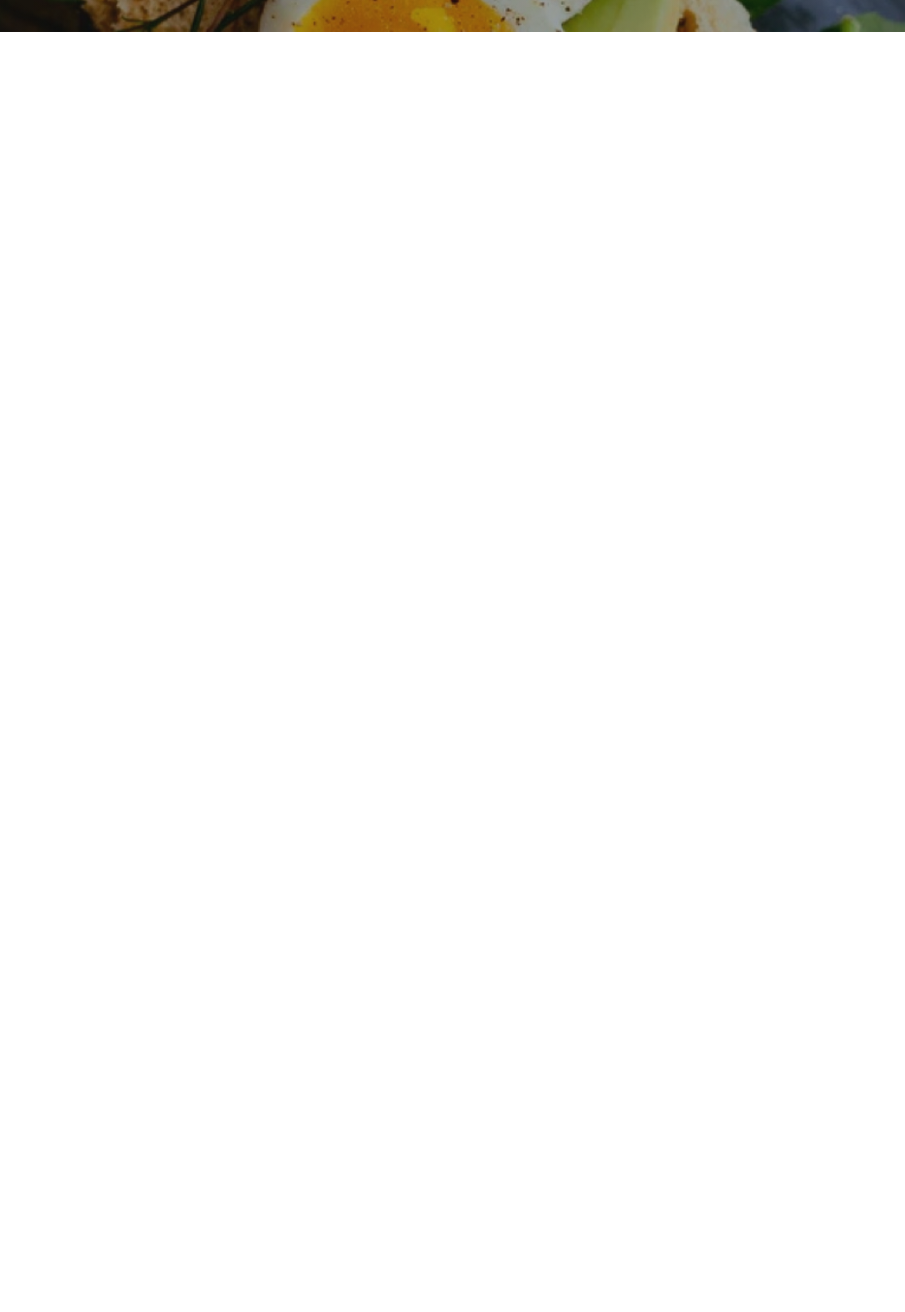
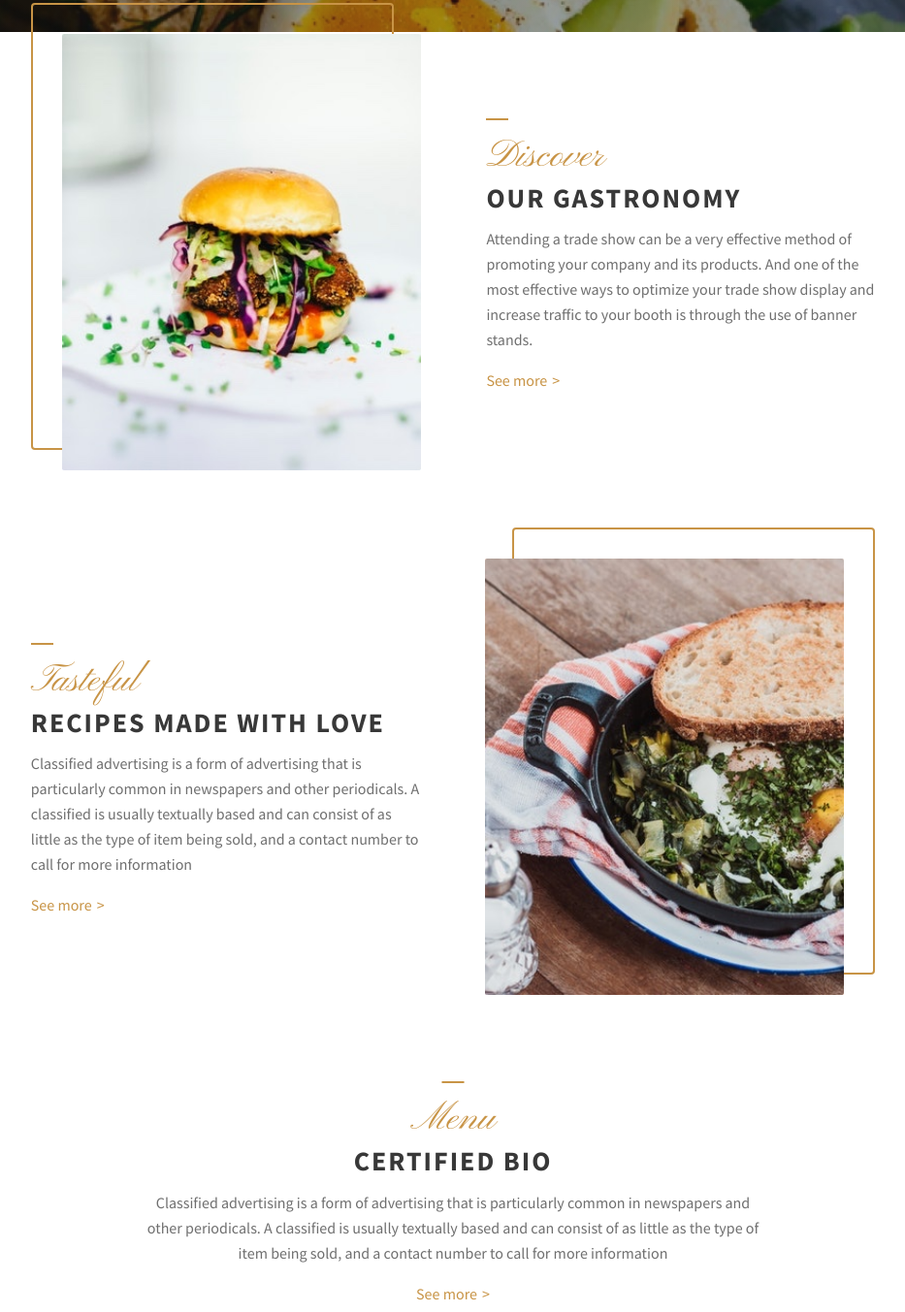
Before and after one commit to guicima/TP3-The-Fiasco-Restaurant, a plain HTML site: page index.html in a window 1280 px wide. Shown: the part 687-2040 px from the top of the page at 97% size, without its empty margins (173-1106 px from the left). Before the commit the page ends 800 px from the top, so only its background shows below. Drawn offline with Linux system fonts and the light colour scheme.

Commit message:
Differents cards creation and mobile adaptation

```diff
--- a/index.html
+++ b/index.html
@@ -30,6 +30,49 @@
             <h1 class="name">The Fiasco</h1>
             <h3 class="subtitle">Mediterranean specialities</h3>
         </div>
+
+        <div class="main-content container">
+            <div class="card left">
+                <div class="image-border"><img class="card-image" src="img/burger.jpg" alt=""></div>
+                <div class="card-text">
+                    <h2 class="card-yellowtitle">Discover</h2>
+                    <h1 class="card-title">Our Gastronomy</h1>
+                    <p class="card-paragraphe">Attending a trade show can be a very effective method of promoting your
+                        company
+                        and
+                        its products. And one of the most effective ways to optimize your trade show display and
+                        increase
+                        traffic to your booth is through the use of banner stands.</p>
+                    <a href="#" class="card-link">See more</a>
+                </div>
+            </div>
+
+            <div class="card right">
+                <div class="image-border"><img class="card-image" src="img/crusted-chicken.jpg" alt=""></div>
+                <div class="card-text">
+                    <h2 class="card-yellowtitle">Tasteful</h2>
+                    <h1 class="card-title">Recipes made with love</h1>
+                    <p class="card-paragraphe">Classified advertising is a form of advertising that is particularly
+                        common in
+                        newspapers and other periodicals. A classified is usually textually based and can consist of as
+                        little as the type of item being sold, and a contact number to call for more information</p>
+                    <a href="#" class="card-link">See more</a>
+                </div>
+            </div>
+
+            <div class="card center">
+                <div class="card-text">
+                    <h2 class="card-yellowtitle">Menu</h2>
+                    <h1 class="card-title">Certified bio</h1>
+                    <p class="card-paragraphe">Classified advertising is a form of advertising that is particularly
+                        common in
+                        newspapers and other periodicals. A classified is usually textually based and can consist of as
+                        little as the type of item being sold, and a contact number to call for more information</p>
+                    <a href="#" class="card-link">See more</a>
+                </div>
+            </div>
+
+        </div>
     </main>
 
 </body>
--- a/style.css
+++ b/style.css
@@ -6,7 +6,10 @@ body {
     font-family: 'Source Sans Pro', sans-serif;
     font-size: 16px;
     line-height: 26px;
+    color: #6F6F6F;
 }
+
+/*NAVBAR*/
 
 .header {
     position: fixed;
@@ -20,7 +23,7 @@ body {
 }
 
 .container {
-    margin: 0 10vw;
+    margin: 0 16vw;
 }
 
 .logo,
@@ -49,6 +52,8 @@ body {
     padding: 6px 17px;
 }
 
+/*LAND-CONTENT*/
+
 .land-content {
     background: linear-gradient(180deg, #1c1c1c, #1c1c1c66 50%), center center / cover no-repeat url(img/eggs.jpg);
     height: 90vh;
@@ -72,6 +77,7 @@ body {
     text-transform: uppercase;
     letter-spacing: 11px;
     margin: .6em 0 .5em 0;
+    color: inherit;
 }
 
 .subtitle {
@@ -79,11 +85,128 @@ body {
     font-size: 1.5em;
     font-weight: 300;
     letter-spacing: 4px;
+    color: inherit;
+}
+
+/*CARDS*/
+
+.card {
+    display: flex;
+    align-items: center;
+    margin-bottom: 80px;
+}
+
+.image-border {
+    border: 2px solid #C89446;
+    border-radius: 4px;
+    transform: translateY(-30px);
+}
+
+.card-image {
+    height: 450px;
+    position: relative;
+    top: 30px;
+}
+
+/*Cards-texts*/
+
+.card-yellowtitle {
+    font-family: 'Pinyon Script', cursive;
+    font-size: 2.5em;
+    font-weight: normal;
+    color: #C89446;
+
+}
+
+.card-yellowtitle::before {
+    content: '';
+    display: block;
+    height: 2px;
+    width: 23px;
+    background-color: #C89446;
+    margin-bottom: .6em;
 }
 
 
+.card-title {
+    font-size: 1.75em;
+    text-transform: uppercase;
+    font-weight: bold;
+    letter-spacing: 2px;
+    color: #383838;
+    margin: .6em 0;
+}
+
+.card-link {
+    color: #C89446;
+    text-decoration: none;
+    margin-top: 1em;
+    display: inline-block;
+}
+
+.card-link::after {
+    content: ">";
+    margin-left: 5px;
+    color: #C89446;
+}
+
+.card-link:hover {
+    text-decoration: underline;
+}
+
+
+
+/*---photo left side---*/
+.left .image-border {
+    margin-right: 95px;
+}
+
+.left .card-image {
+    left: 30px;
+}
+
+/*---photo right side---*/
+.right {
+    flex-direction: row-reverse;
+}
+
+.right .image-border {
+    margin-left: 95px;
+}
+
+.right .card-image {
+    right: 30px;
+}
+
+/*Centered (without photo)*/
+.center {
+    flex-direction: column;
+}
+
+.center .card-text {
+    text-align: center;
+}
+
+.center .card-paragraphe {
+    max-width: 640px;
+}
+
+.center .card-yellowtitle::before {
+    position: relative;
+    left: 50%;
+    transform: translateX(-50%);
+}
+
+@media screen and (max-width:1050px) {
+    .card-image {
+        height: auto;
+        width: 30vw;
+    }
+}
+
 @media screen and (max-width: 905px) {
     .header {
+        position: absolute;
         flex-direction: column;
         margin: auto;
         align-items: center;
@@ -105,4 +228,38 @@ body {
     .land-content {
         font-size: 10px;
     }
+
+    .main-content .card {
+        flex-direction: column;
+        margin: 60px 0;
+    }
+
+    .main-content .card .card-text {
+        text-align: center;
+    }
+
+    .main-content .card .card-paragraphe {
+        max-width: 640px;
+    }
+
+    .main-content .card .card-yellowtitle::before {
+        position: relative;
+        left: 50%;
+        transform: translateX(-50%);
+    }
+
+    .main-content .card .card-image {
+
+        position: static;
+        left: 0;
+        right: 0;
+        width: 80vw;
+        max-width: 350px;
+        padding: 5px;
+    }
+
+    .main-content .card .image-border {
+        transform: unset;
+        margin: 0 0 20px 0;
+    }
 }
```
